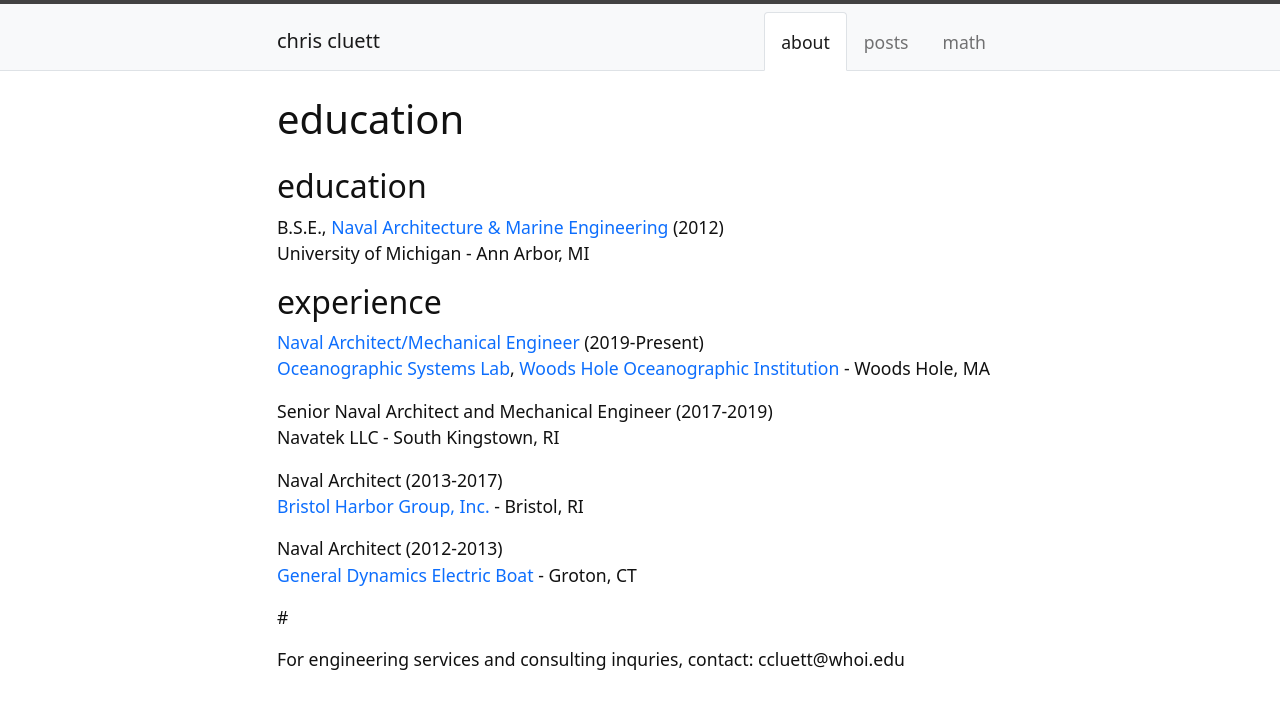
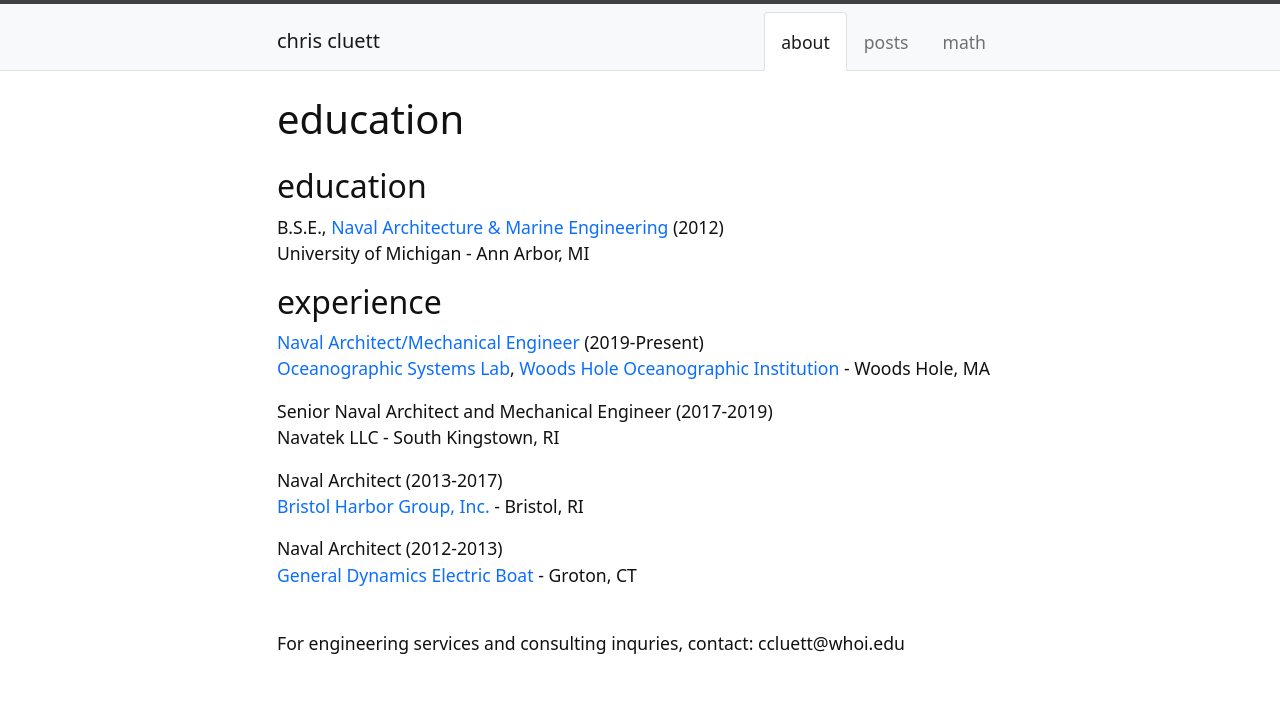
Before and after one commit to ccluett/website, a Jekyll site: the page built from content/0-about.md, in a window 1280 px wide. Shown: the top 709 px of the page. Built offline with Jekyll 4.4.1, drawn with Linux system fonts in a browser that asks for light colours; our own code applies the rules of GitHub Pages for plain Markdown files.

Commit message:
Update 0-about.md

```diff
--- a/content/0-about.md
+++ b/content/0-about.md
@@ -19,6 +19,6 @@ Naval Architect (2013-2017)\
 Naval Architect (2012-2013)\
 [General Dynamics Electric Boat](https://www.gdeb.com/) - Groton, CT
 
-#
 
+  <br>
 For engineering services and consulting inquries, contact: ccluett@whoi.edu
```
